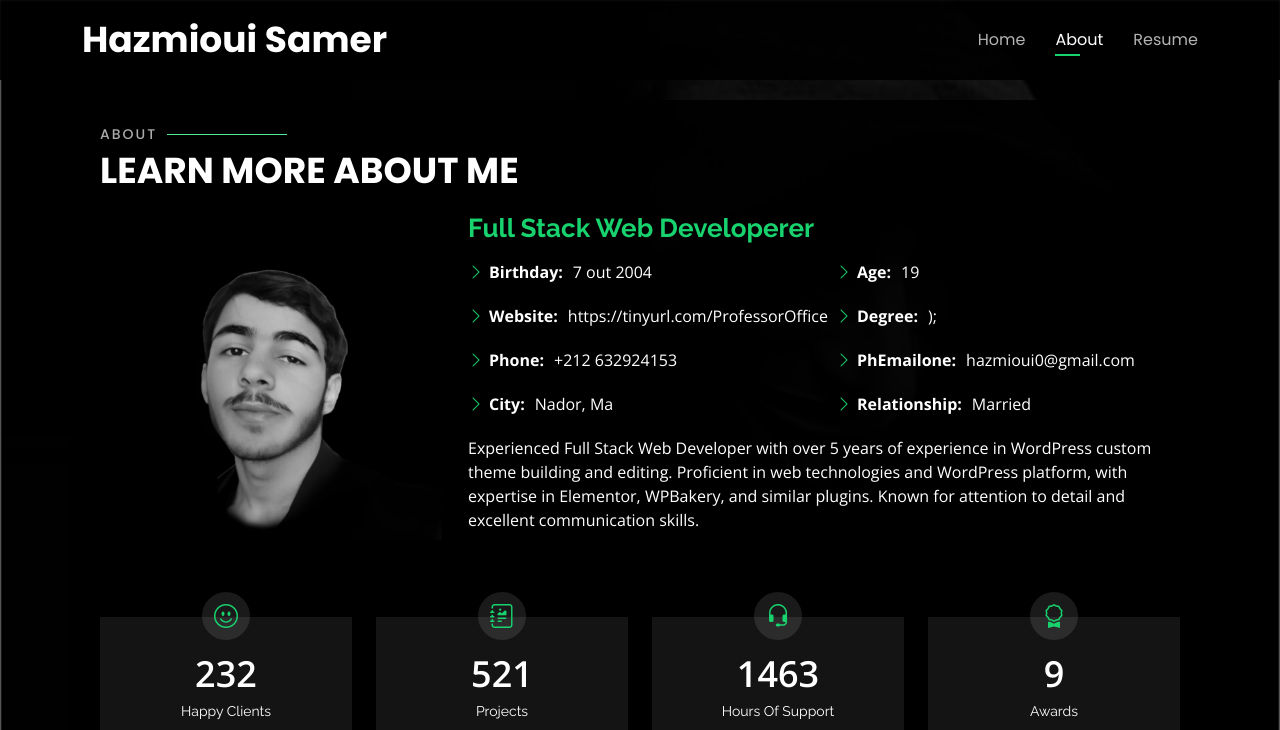
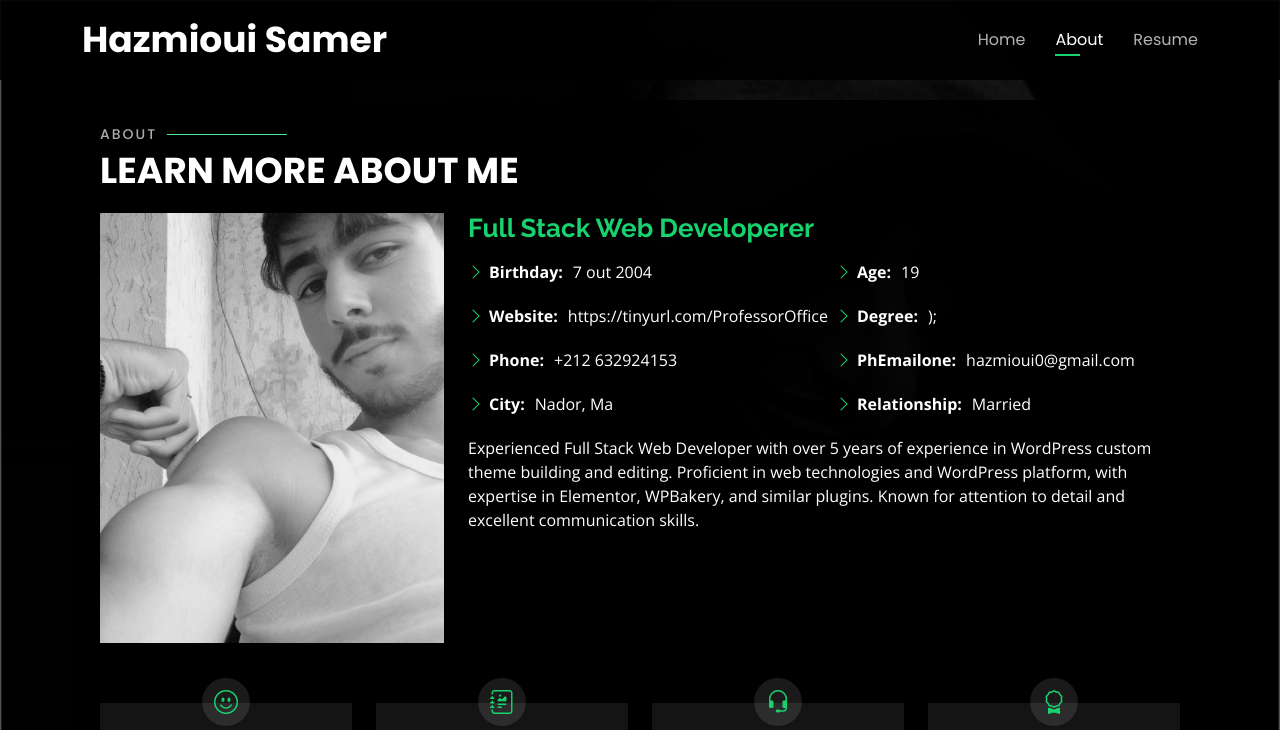
Before and after one commit to hazmiouisamer/Professor-Office, a plain HTML site: page index.html in a window 1280 px wide. Both pictures are taken after a click on the link "About". Shown: the top 730 px of the page. Drawn offline with nearby package versions, Linux system fonts and the light colour scheme.

Commit message:
Update index.html

```diff
--- a/index.html
+++ b/index.html
@@ -76,7 +76,7 @@
 
       <div class="row">
         <div class="col-lg-4" data-aos="fade-right">
-          <img src="assets/img/me.jpg" class="img-fluid" alt="">
+          <img src="assets/img/Picsart_24-08-12_09-48-00-077.jpg" class="img-fluid" alt="">
         </div>
         <div class="col-lg-8 pt-4 pt-lg-0 content" data-aos="fade-left">
           <h3> Full Stack Web Developerer</h3>
```
